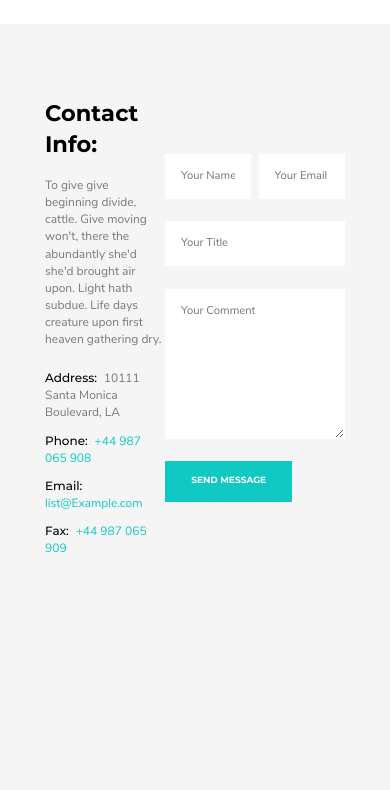
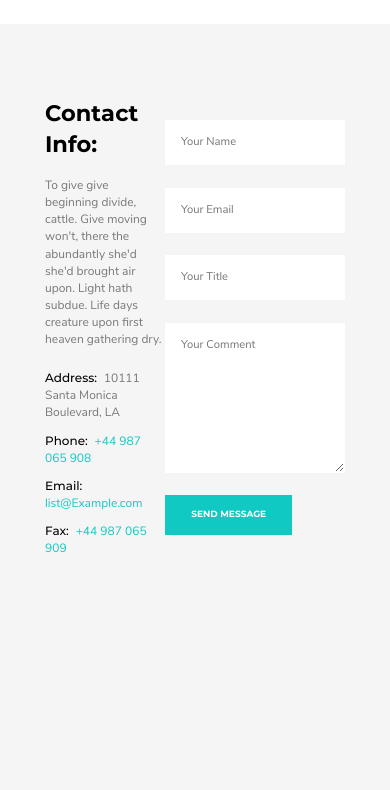
Before and after one commit to VGMQT/Piroll-Design, a website with bundled scripts: page src/pug/contact exclude.pug in a window 390 px wide. Shown: the part 54-844 px from the top of the page. Built offline with nearby package versions, Linux system fonts and the light colour scheme; files whose address does not match are found by name.

Commit message:
homepage mobile adaptive added

```diff
--- a/src/css/homepage/sections/about.scss
+++ b/src/css/homepage/sections/about.scss
@@ -41,6 +41,9 @@
 
   @include tablet {
     width: 70%;
+  }
+  @include mobile {
+    width: 90%;
   }
 }
 
--- a/src/css/homepage/sections/process.scss
+++ b/src/css/homepage/sections/process.scss
@@ -24,6 +24,10 @@
   flex-wrap: wrap;
   justify-content: space-between;
   align-items: stretch;
+
+  @include mobile {
+    justify-content: center;
+  }
 }
 
 .pros__item {
@@ -88,6 +92,14 @@
   @include tablet {
     width: rem(450px);
   }
+
+  @include mobile {
+    width: rem(300px);
+
+    p {
+      font-size: rem(20px);
+    }
+  }
 }
 
 //----------------------<<logos>>----------------------\\
--- a/src/css/includes/footer.scss
+++ b/src/css/includes/footer.scss
@@ -10,6 +10,9 @@
 
     @include tablet {
       flex-wrap: wrap;
+    }
+
+    @include mobile {
     }
   }
 
@@ -48,6 +51,10 @@
 
 .footer__menu {
   display: flex;
+
+  @include mobile {
+    margin-bottom: rem(20px);
+  }
 }
 
 .footer__list {
--- a/src/css/includes/form.scss
+++ b/src/css/includes/form.scss
@@ -12,6 +12,10 @@
   @include tablet {
     width: rem(450px);
   }
+
+  @include mobile {
+    width: rem(320px);
+  }
 }
 
 .input-wrapper {
@@ -21,6 +25,14 @@
 
   .input {
     width: 48%;
+  }
+
+  @include mobile {
+    flex-direction: column;
+
+    .input {
+      width: 100%;
+    }
   }
 }
 
--- a/src/css/includes/header.scss
+++ b/src/css/includes/header.scss
@@ -1,7 +1,7 @@
 .header {
   display: flex;
   justify-content: space-between;
-  align-items: center;
+  align-items: flex-start;
   width: 100%;
   margin-bottom: rem(200px);
 
@@ -37,6 +37,9 @@
 
 .nav {
   display: flex;
+  flex-wrap: wrap;
+  justify-content: flex-end;
+  max-width: 85%;
 
   .active {
     color: $accentcolor;
@@ -48,13 +51,10 @@
   @include trans();
   display: block;
   margin-right: rem(30px);
+  margin-bottom: rem(20px);
   text-transform: uppercase;
   font-size: rem(12px);
   color: $title;
-
-  &:last-child {
-    margin-right: 0;
-  }
 
   &:hover {
     transform: rotate(15deg);
--- a/src/css/plugins/resets.scss
+++ b/src/css/plugins/resets.scss
@@ -50,6 +50,9 @@
   @include tablet {
     height: rem(700px);
   }
+  @include mobile {
+    height: rem(800px);
+  }
 }
 
 .swiper-slide {
```
Also changed, not shown: build/css/main.min.css.
